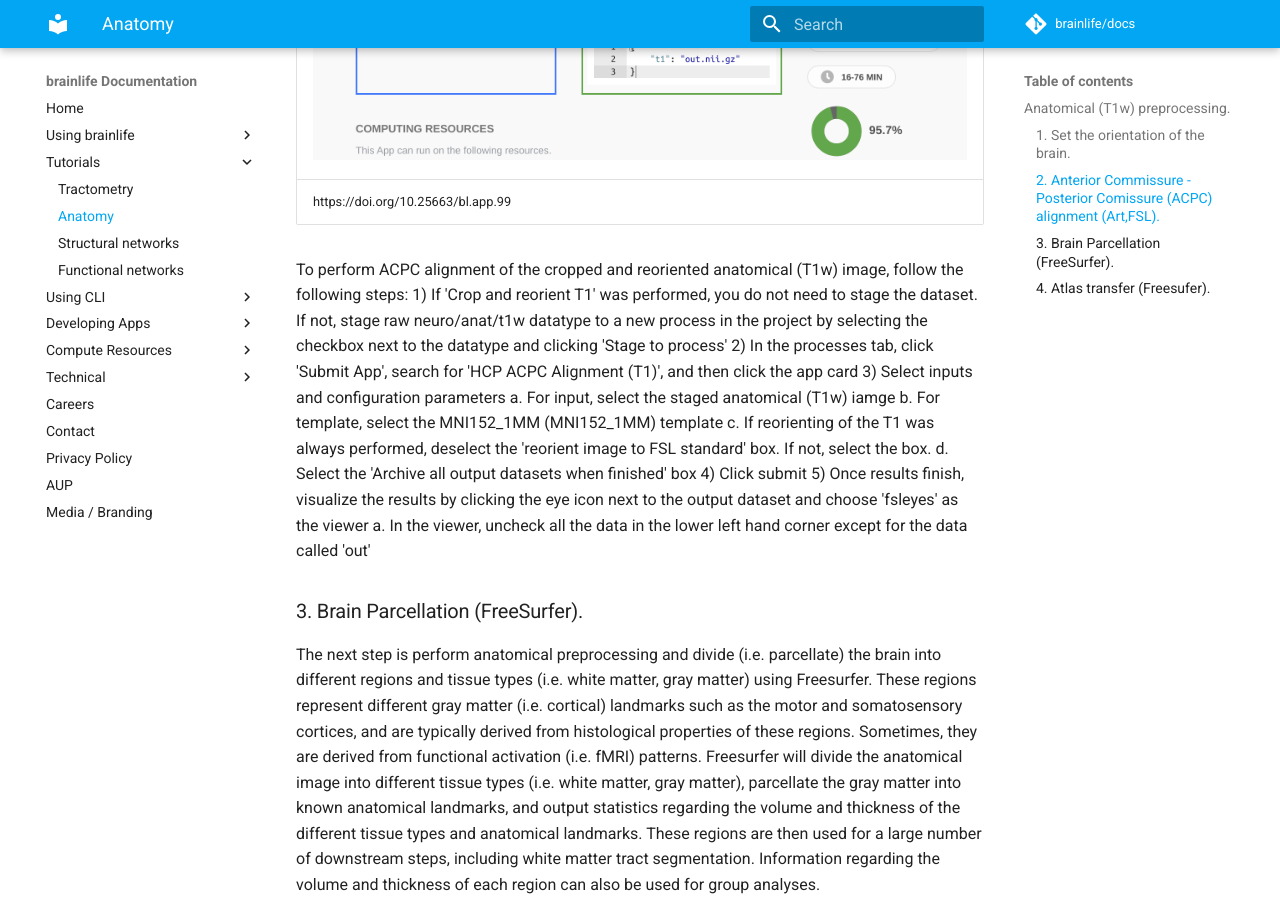
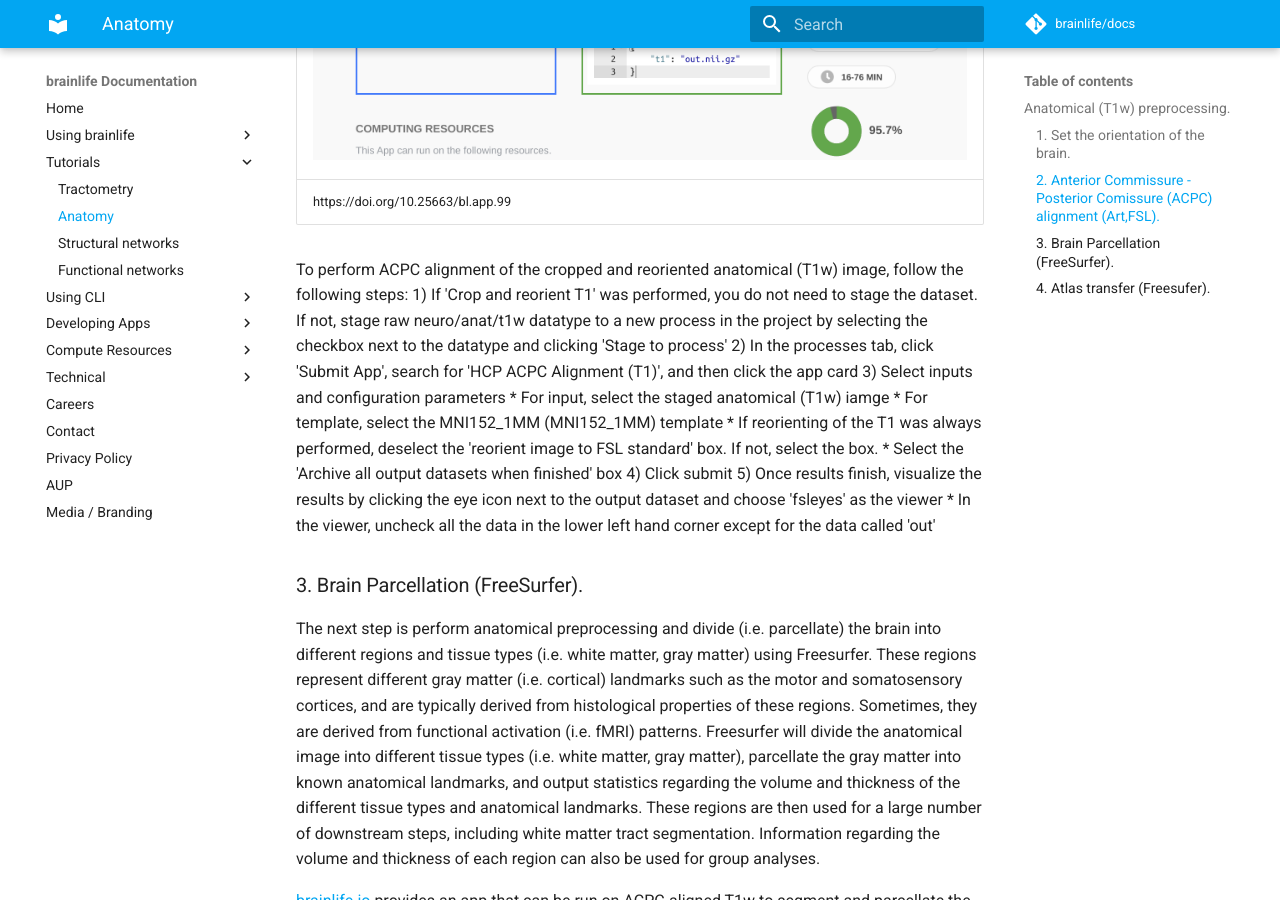
Before and after one commit to brainlife/docs, an MkDocs documentation site: the page built from docs/tutorial/t1w-preprocessing.md, in a window 1280 px wide and 900 px high, scrolled down 3596 px. Built offline with MkDocs 1.6.1 and Material for MkDocs 9.7.7, drawn with Linux system fonts in a browser that asks for light colours; comment, search, counter and statistics services are not loaded; some of the changed text lies outside the part shown.

Commit message:
Update t1w-preprocessing.md

```diff
--- a/docs/tutorial/t1w-preprocessing.md
+++ b/docs/tutorial/t1w-preprocessing.md
@@ -49,13 +49,13 @@
 1) If 'Crop and reorient T1' was performed, you do not need to stage the dataset. If not, stage raw neuro/anat/t1w datatype to a new process in the project by selecting the checkbox next to the datatype and clicking 'Stage to process'
 2) In the processes tab, click 'Submit App', search for 'HCP ACPC Alignment (T1)', and then click the app card
 3) Select inputs and configuration parameters
-    a. For input, select the staged anatomical (T1w) iamge
-    b. For template, select the MNI152_1MM (MNI152_1MM) template
-    c. If reorienting of the T1 was always performed, deselect the 'reorient image to FSL standard' box. If not, select the box.
-    d. Select the 'Archive all output datasets when finished' box
+    * For input, select the staged anatomical (T1w) iamge
+    * For template, select the MNI152_1MM (MNI152_1MM) template
+    * If reorienting of the T1 was always performed, deselect the 'reorient image to FSL standard' box. If not, select the box.
+    * Select the 'Archive all output datasets when finished' box
 4) Click submit
 5) Once results finish, visualize the results by clicking the eye icon next to the output dataset and choose 'fsleyes' as the viewer
-    a. In the viewer, uncheck all the data in the lower left hand corner except for the data called 'out'
+    * In the viewer, uncheck all the data in the lower left hand corner except for the data called 'out'
 
 ### 3. Brain Parcellation (FreeSurfer).
 
@@ -71,9 +71,9 @@
 1) Perform ACPC alignment
 2) In the processes tab, click 'Submit App', search for 'Freesurfer', and then click the app card
 3) Select inputs and configuration parameters
-    a. For input, select the staged ACPC aligned anatomical (T1w) iamge
-    b. Select the boxes for 'hippocampal' and 'hires'
-    c. Select the 'Archive all output datasets when finished' box
+    * For input, select the staged ACPC aligned anatomical (T1w) iamge
+    * Select the boxes for 'hippocampal' and 'hires'
+    * Select the 'Archive all output datasets when finished' box
 4) Click submit
 5) Once results finish, visualize the results by clicking the eye icon next to the output dataset and choose 'freeview' as the viewer
 
@@ -91,7 +91,7 @@
 1) Perform ACPC alignment and Freesurfer brain parcellation
 2) In the processes tab, click 'Submit App', search for 'Multi-Atlas Transfer Tool', and then click the app card
 3) Select inputs and configuration parameters
-    a. For input, select the freesurfer datatype
-    b. For atlas, choose the 'hcp-mmp-b' atlas from the dropdown menu for the 180 node Glasser atlas
-    c. Select the 'Archive all output datasets when finished' box
+    * For input, select the freesurfer datatype
+    * For atlas, choose the 'hcp-mmp-b' atlas from the dropdown menu for the 180 node Glasser atlas
+    * Select the 'Archive all output datasets when finished' box
 4) Click submit
```
